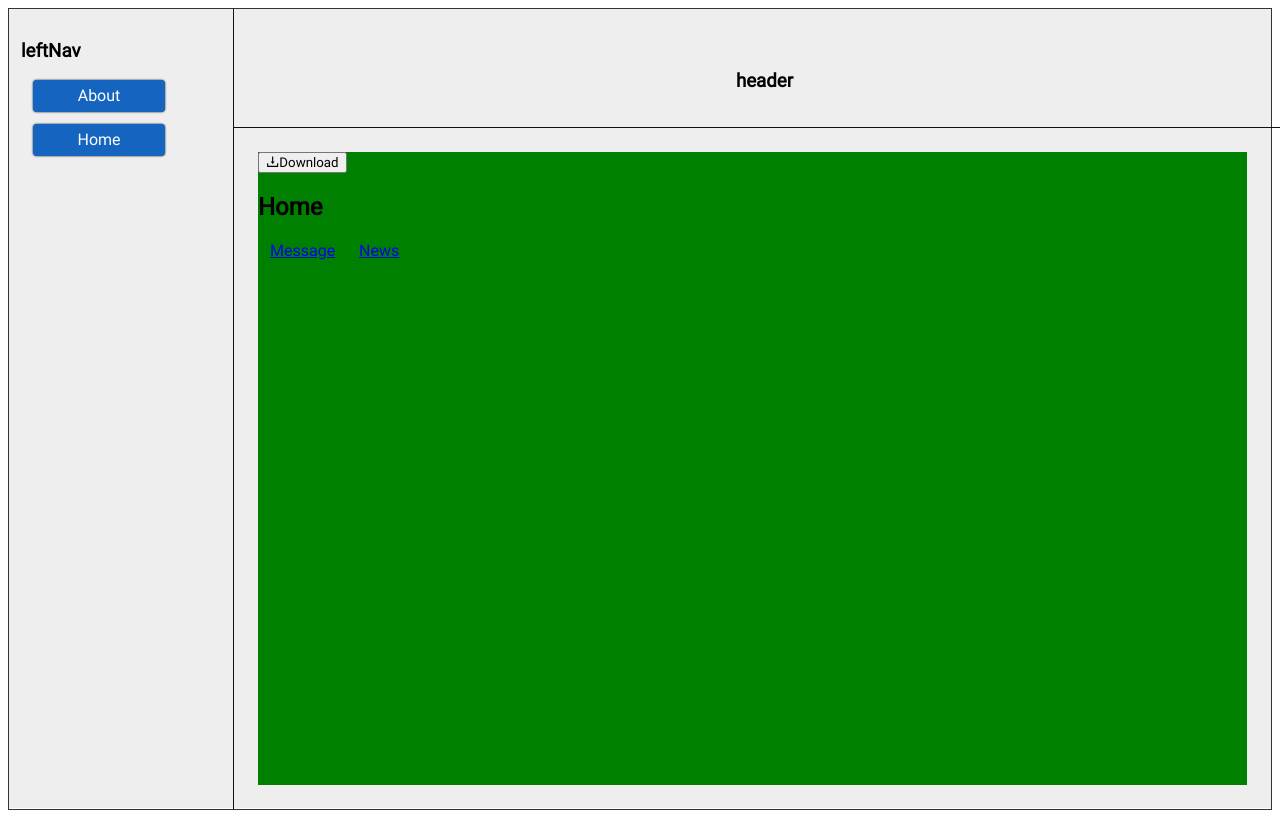
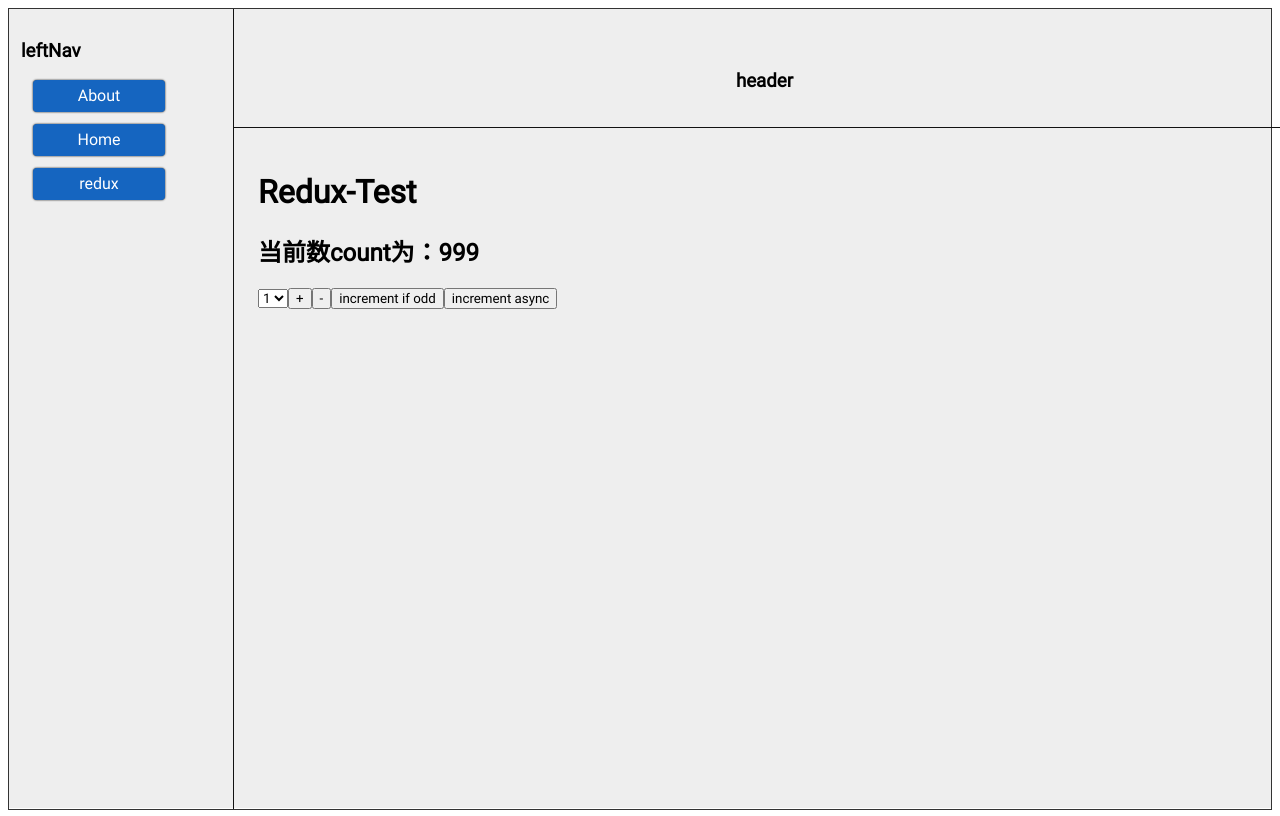
Before and after one commit to Fido-Wang/my-react-pratice, a React (Create React App) app: page /reduxTest in a window 1280 px wide. Before the commit this address led to /home. Built offline with nearby package versions, Linux system fonts and the light colour scheme.

Commit message:
redux base practice

```diff
--- a/package.json
+++ b/package.json
@@ -15,6 +15,7 @@
     "react-dom": "^18.0.0",
     "react-router-dom": "^6.3.0",
     "react-scripts": "5.0.0",
+    "redux": "^4.0.5",
     "sass-loader": "^12.3.0",
     "style-loader": "^3.3.1",
     "web-vitals": "^2.1.4"
--- /dev/null
+++ b/src/component/ReduxTest/index.jsx
@@ -0,0 +1,50 @@
+import React, {Component} from 'react';
+
+class ReduxTest extends Component {
+    state= { count: 0}
+    increment=()=> {
+        const { count } = this.state
+        const { value } = this.selectNumber
+        this.setState({ count: count+(value-0) })
+    }
+    decrement=()=> {
+        const {count} = this.state
+        const { value } = this.selectNumber
+        this.setState({ count: count- (value-0)})
+    }
+    incrementIfOdd=()=> {
+        const { value } =this.selectNumber
+        const { count } = this.state
+        if((value-0)%2!==0) {
+            this.setState({ count: count+ (value-0)})
+        }else {
+            return
+        }
+    }
+    incrementAsync=()=> {
+        const {count} = this.state
+        const {value} = this.selectNumber
+        setTimeout(()=> {
+            this.setState({ count: count+ (value-0)})
+        },500)
+    }
+    render() {
+        const {count} = this.state
+        return (
+            <div>
+                <h2>当前数为：{count}</h2>
+                <select ref={ c=> { this.selectNumber =c}}>
+                    <option value="1">1</option>
+                    <option value="2">2</option>
+                    <option value="3">3</option>
+                </select>
+                <button onClick={ this.increment }>+</button>
+                <button onClick={ this.decrement }>-</button>
+                <button onClick={ this.incrementIfOdd }>increment if odd</button>
+                <button onClick={ this.incrementAsync }>increment async</button>
+            </div>
+        );
+    }
+}
+
+export default ReduxTest;
--- a/src/component/main/Home/index.jsx
+++ b/src/component/main/Home/index.jsx
@@ -7,7 +7,6 @@ import { DownloadOutlined } from '@ant-design/icons';
 import Message from './Pages/Message'
 import News from './Pages/News'
 import MyNavLink from "../../MyNavLink";
-import { makeStyles, createStyles, Theme } from '@material-ui/core/styles';
 class Home extends Component {
     render() {
         console.log('home组件收到的props', this.props)
@@ -25,9 +24,6 @@ class Home extends Component {
 
                     <MyNavLink style={{ padding: '12px'}} to="/home/news">News</MyNavLink>
                 </Row>
-                <Row>
-
-                </Row>
 
                 <Outlet/>
             </div>
--- /dev/null
+++ b/src/component/main/ReduxTest/index.jsx
@@ -0,0 +1,56 @@
+import React, {Component} from 'react';
+import store from '../../../redux/store'
+// 引入actionCreator 专门用于创建action对象
+import { createIncrementAction, createDecrementAction} from '../../../redux/count_action'
+
+class ReduxTest extends Component {
+    componentDidMount() {
+        // 监测redux中状态的变化，只要发生变化，就调用render 重新渲染页面
+        store.subscribe(()=> {
+            this.setState({})
+        })
+    }
+    increment=()=> {
+        const {value} = this.selectNumber
+        store.dispatch(createIncrementAction(value-0))
+    }
+    decrement=()=> {
+        const { value} = this.selectNumber
+        store.dispatch(createDecrementAction(value-0))
+    }
+    incrementIfOdd=()=> {
+        const {value}= this.selectNumber
+        if((value-0)%2!==0) {
+            store.dispatch(createIncrementAction(value-0))
+        }else {
+            return
+        }
+
+    }
+    incrementAsync=()=> {
+        const {value} = this.selectNumber
+        setTimeout(()=> {
+            store.dispatch(createIncrementAction(value-0))
+        },500)
+
+    }
+    render() {
+        return (
+            <div>
+                <h1>Redux-Test</h1>
+                <h2>当前数count为：{ store.getState() }</h2>
+                <select ref={ c=> { this.selectNumber =c}}>
+                    <option value="1">1</option>
+                    <option value="2">2</option>
+                    <option value="3">3</option>
+                </select>
+                <button onClick={ this.increment }>+</button>
+                <button onClick={ this.decrement }>-</button>
+                <button onClick={ this.incrementIfOdd }>increment if odd</button>
+                <button onClick={ this.incrementAsync }>increment async</button>
+            </div>
+        );
+    }
+}
+
+export default ReduxTest;
--- a/src/component/main/index.jsx
+++ b/src/component/main/index.jsx
@@ -10,6 +10,7 @@ import News from './Home/Pages/News'
 import Test from "./Test";
 import MyNavLink from '../MyNavLink'
 import MessageDetail  from "./Home/Pages/Message/MessageDetail";
+import ReduxTest from './ReduxTest'
 class Main extends Component {
     render() {
         return (
@@ -34,6 +35,9 @@ class Main extends Component {
                         <div>
                             <MyNavLink to="/home" className="left-nav-button">Home</MyNavLink>
                         </div>
+                        <div>
+                            <MyNavLink to="/reduxTest" className="left-nav-button">redux</MyNavLink>
+                        </div>
                     </div>
                     <div className="rightContainer">
                         <div className="header">
@@ -51,6 +55,8 @@ class Main extends Component {
                                     <Route path="news" element={<News/>}></Route>
                                 </Route>
                                 <Route path="/about" element={<About/>}/>
+                                <Route path="reduxTest" element={<ReduxTest/>}></Route>
+
                                 <Route path="*" element={ <Navigate to="/home"/>}/>
                                 {/*<Redirect to="/home"/>*/}
                                 {/*如果一个路由匹配到多个组件
--- /dev/null
+++ b/src/redux/constant.js
@@ -0,0 +1,6 @@
+
+/*
+*  该模块是用于定义action对象中type类型的常量值， 目的只有一个：便于管理的同时防止程序员单词写错
+* */
+export const INCREMENT = 'increment'
+export const DECREMENT = 'decrement'
--- /dev/null
+++ b/src/redux/count_action.js
@@ -0,0 +1,12 @@
+/*
+* 该文件专门为reduxText 组件生成action 对象
+* */
+import  { DECREMENT, INCREMENT} from './constant'
+
+// function createIncrementAction(data) {
+//     return { type: 'increment', data: data}
+// }
+
+export const createIncrementAction= data=> ({ type:'INCREMENT', data})
+
+export const createDecrementAction = data=> ({ type: 'DECREMENT', data})
--- /dev/null
+++ b/src/redux/count_reducer.js
@@ -0,0 +1,22 @@
+/*
+* 该文件是用于创建一个为 countRedux 组件服务的reducer，reducer的本质就是一个函数
+* reducer函数会接受到两个参数 分别为： 之前的状态（ preState） 动作对象（ action ）
+* */
+import { INCREMENT, DECREMENT} from './constant'
+const init = 999 // 初始化状态
+function countReducer(preState=init, action) {
+    console.log(preState, action, '1212121')
+    if(preState === undefined) preState =0
+    const { type, data } = action
+    switch (type) {
+        case 'INCREMENT':
+            return preState + data;
+        case 'DECREMENT':
+            return preState - data;
+        default:
+            return preState
+    }
+
+}
+
+export default countReducer
--- /dev/null
+++ b/src/redux/store.js
@@ -0,0 +1,9 @@
+/*
+* 该文件专门用于暴露出一个store对象， 整个应用只有一个store对象
+* */
+
+import { createStore } from 'redux'
+
+import countReducer from './count_reducer'
+
+export default createStore(countReducer)
```
Also changed, not shown: 1 other file (tests, documents, lock files or other folders).
